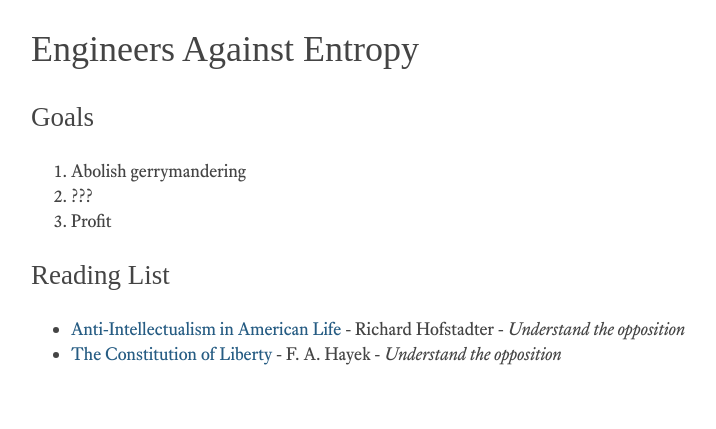
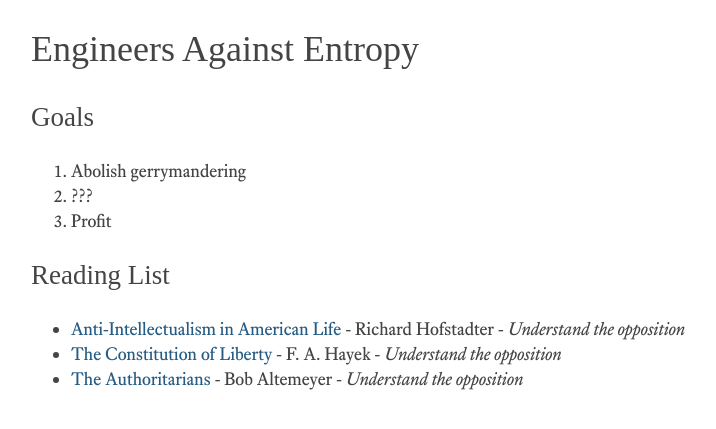
Before and after one commit to guidoism/engineers-vs-entropy, a Jekyll site: the page built from index.md, in a window 1280 px wide. Shown: the top 429 px of the page, without its empty margins (234-950 px from the left). Built offline with Jekyll 4.4.1, drawn with Linux system fonts in a browser that asks for light colours.

Commit message:
Added to reading list

```diff
--- a/index.md
+++ b/index.md
@@ -11,3 +11,4 @@ title: Engineers Against Entropy
 ## Reading List
 * [Anti-Intellectualism in American Life](http://a.co/3y9w50B) - Richard Hofstadter - *Understand the opposition*
 * [The Constitution of Liberty](http://a.co/4k21PFU) -  F. A. Hayek - *Understand the opposition*
+* [The Authoritarians](http://home.cc.umanitoba.ca/~altemey/) - Bob Altemeyer - *Understand the opposition*
```
